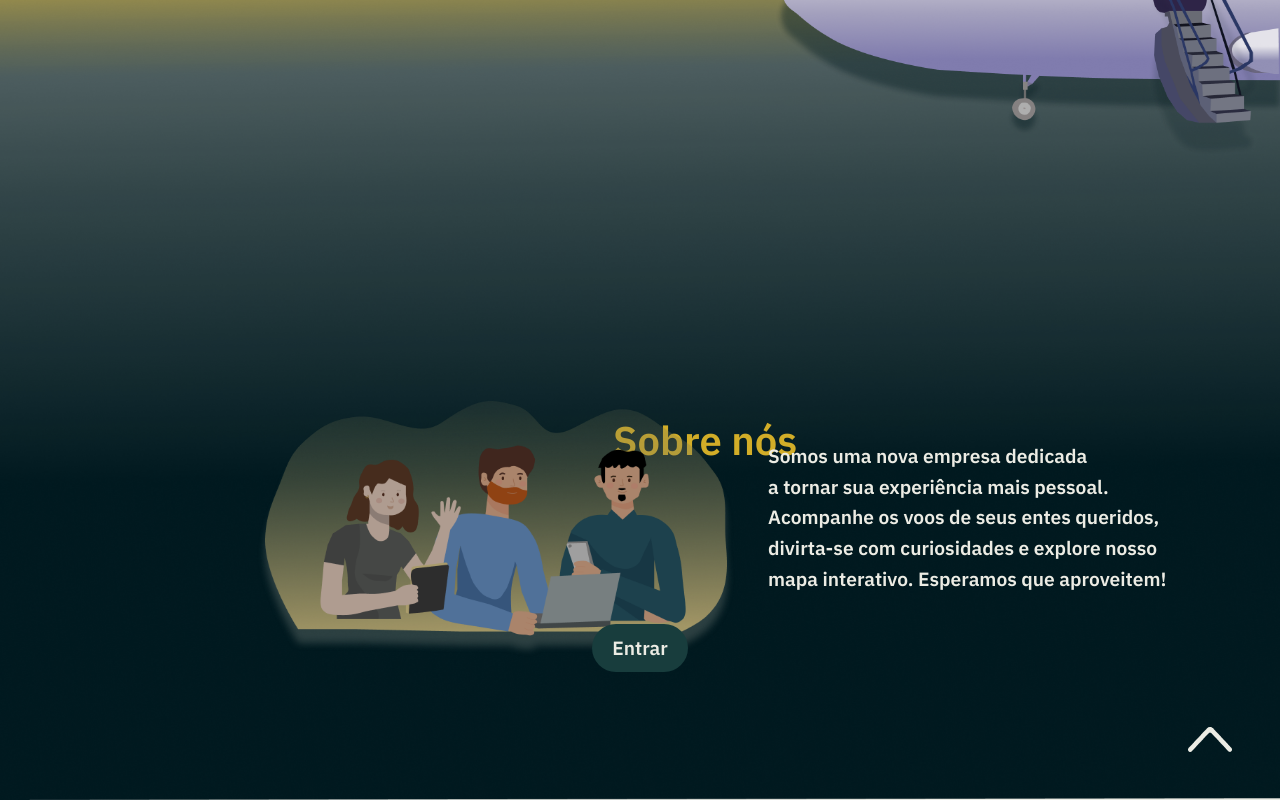
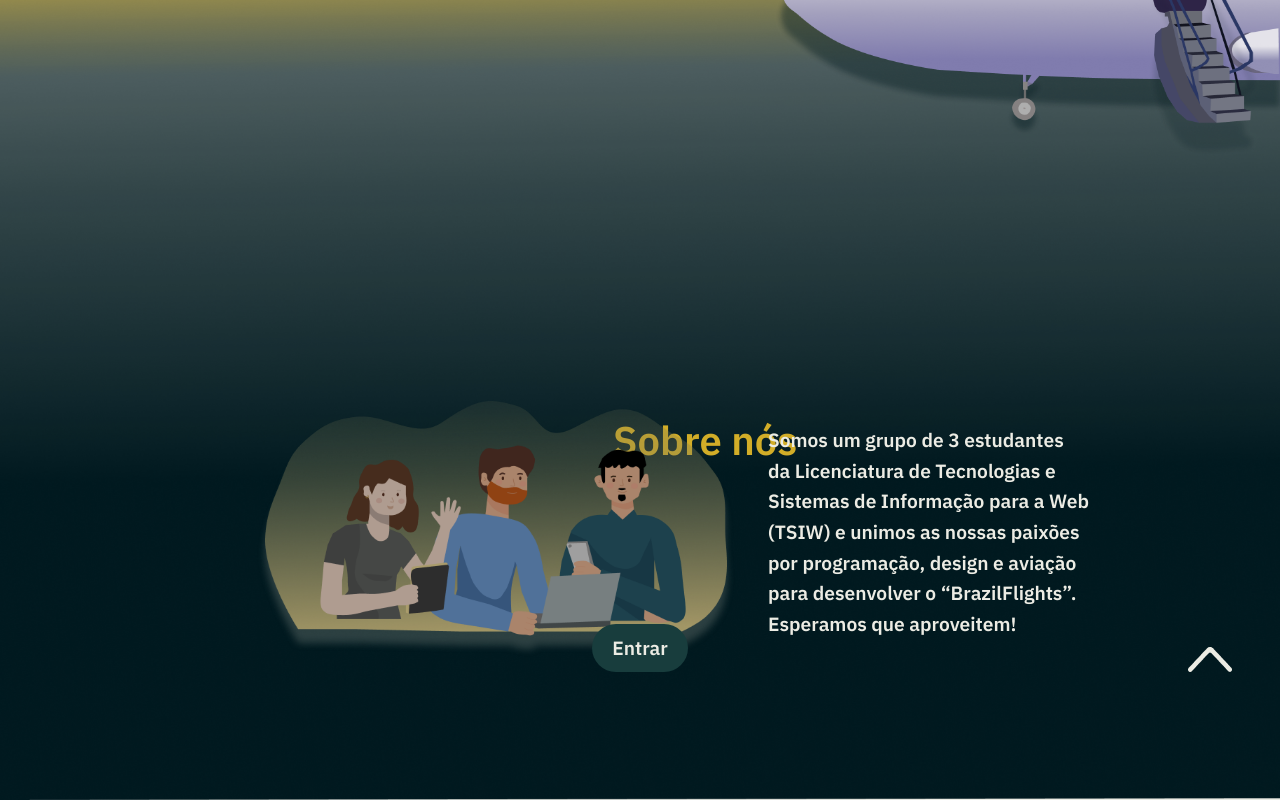
Before and after one commit to BensonTerra/Projeto-ECDI-PW, a Vue app: page / in a window 1280 px wide. Shown: the part 3155-3955 px from the top of the page. Built offline with nearby package versions, Linux system fonts and the light colour scheme; what fetch-mock would draw is missing.

Commit message:
Fixed about us text and arrow position

```diff
--- a/src/views/LandingPageView.vue
+++ b/src/views/LandingPageView.vue
@@ -60,9 +60,10 @@
     <img src="../assets/Nós.png">
     <div class="MeetUsDetails">
 
-      <p>Somos uma nova empresa dedicada <br> a tornar sua experiência mais pessoal.
-        <br>Acompanhe os voos de seus entes queridos, <br>divirta-se com curiosidades e explore nosso <br>mapa interativo.
-       Esperamos que aproveitem!
+      <p>Somos um grupo de 3 estudantes  <br> da Licenciatura de Tecnologias e
+      <br>Sistemas de Informação para a Web<br>(TSIW) e unimos as nossas paixões  <br>por programação, design e aviação
+      <br> para desenvolver o “BrazilFlights”.
+       <br>Esperamos que aproveitem!
       </p>
 
     </div>
@@ -391,7 +392,7 @@
 
 .MeetUsDetails p {
   font-size: 1.2rem; /* Tamanho do parágrafo */
-  margin-top: 2.5rem;
+  margin-top: 1.5rem;
   line-height: 1.6;
 }
 
@@ -428,7 +429,7 @@
 /* Add or update the styles for the arrowGoUp class */
 .arrowGoUp {
   position: absolute;
-  bottom: 3rem;
+  bottom: 8rem;
   right: 3rem;
   z-index: 3;
 }
```
